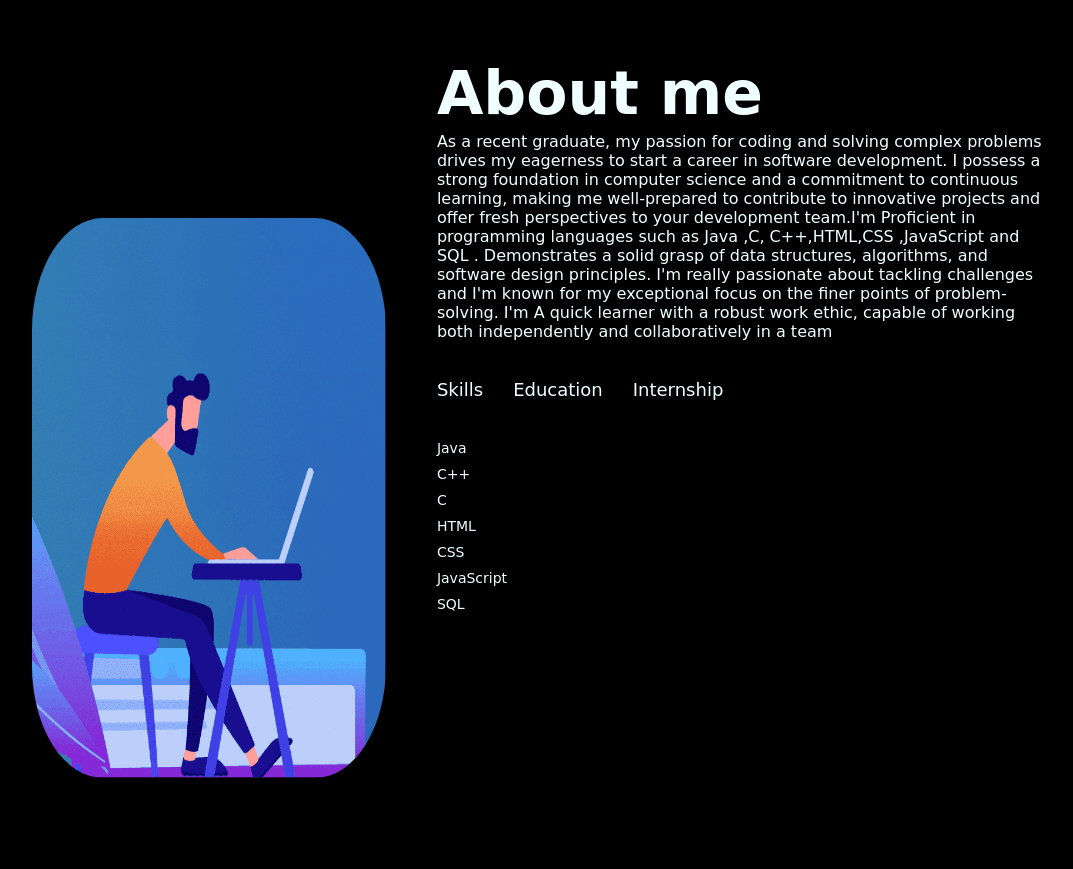
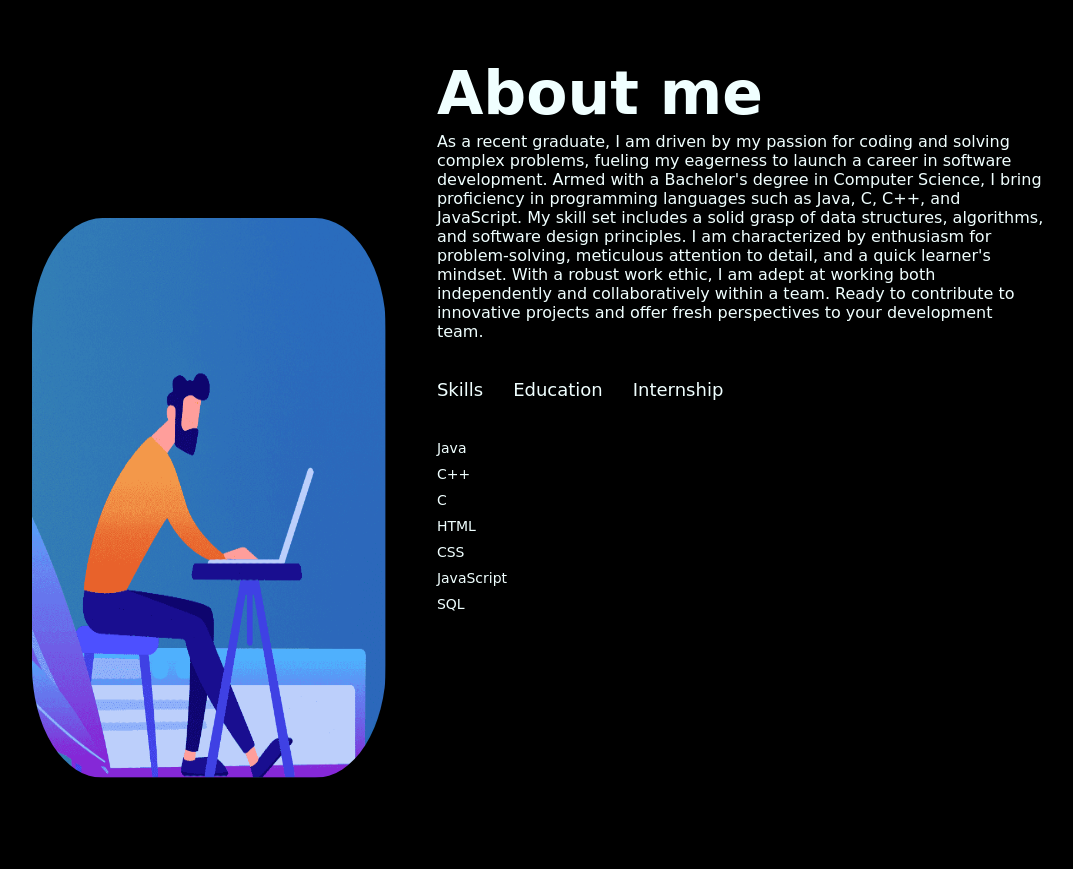
Before and after one commit to Somanna-AS/Portfolio, a plain HTML site: page index.html in a window 1280 px wide. Shown: the part 800-1669 px from the top of the page, without its empty margins (102-1175 px from the left). Drawn offline with Linux system fonts and the light colour scheme.

Commit message:
fourth commit

```diff
--- a/index.html
+++ b/index.html
@@ -34,7 +34,7 @@
                 </div>
                 <div class="col2">
                     <h1 class="subTitle">About me</h1>
-                    <p>As a recent graduate, my passion for coding and solving complex problems drives my eagerness to start a career in software development. I possess a strong foundation in computer science and a commitment to continuous learning, making me well-prepared to contribute to innovative projects and offer fresh perspectives to your development team.I'm Proficient in programming languages such as Java ,C, C++,HTML,CSS ,JavaScript and SQL . Demonstrates a solid grasp of data structures, algorithms, and software design principles. I'm really passionate about tackling challenges and I'm known for my exceptional focus on the finer points of problem-solving. I'm A quick learner with a robust work ethic, capable of working both independently and collaboratively in a team</p>
+                    <p>As a recent graduate, I am driven by my passion for coding and solving complex problems, fueling my eagerness to launch a career in software development. Armed with a Bachelor's degree in Computer Science, I bring proficiency in programming languages such as Java, C, C++, and JavaScript. My skill set includes a solid grasp of data structures, algorithms, and software design principles. I am characterized by enthusiasm for problem-solving, meticulous attention to detail, and a quick learner's mindset. With a robust work ethic, I am adept at working both independently and collaboratively within a team. Ready to contribute to innovative projects and offer fresh perspectives to your development team.</p>
 
                     <div class="tabTitle">
                         <p class="tabLinks activeLink" onclick="opentab('skills')">Skills</p>
```
